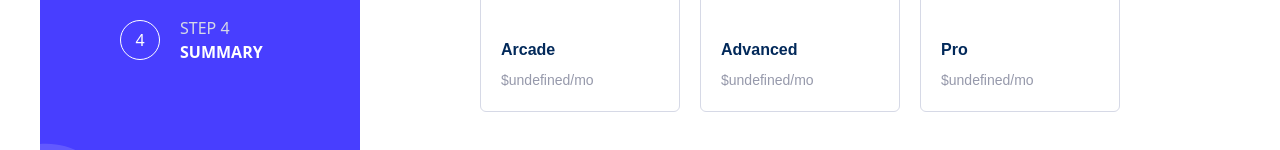
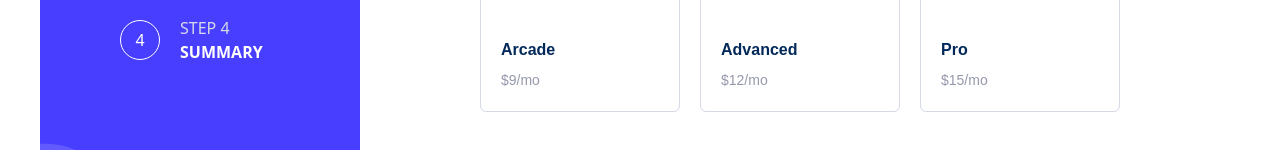
Before and after one commit to camjohnson-code/fe-mentor-multi-page-form, a React (Vite) app: page / in a window 1280 px wide. Both pictures are taken after typing "Sample", "name@example.com", "5551234" into the empty fields and a click on the button "Next Step". Shown: the part 332-482 px from the top of the page. Built offline with nearby package versions, Linux system fonts and the light colour scheme.

Commit message:
Refactor to include price

```diff
--- a/src/Plan Card.jsx
+++ b/src/Plan Card.jsx
@@ -1,4 +1,4 @@
-const PlanCard = ({ isSelected, onClick, plan, price, isMonthly }) => {
+const PlanCard = ({ isSelected, onClick, plan, monthlyPrice, yearlyPrice, isMonthly }) => {
   return (
     <div className='flex justify-end'>
       <div
@@ -14,7 +14,7 @@ const PlanCard = ({ isSelected, onClick, plan, price, isMonthly }) => {
         />
         <div className='flex flex-col gap-2'>
           <p className='font-bold text-marine-blue' style={{ fontSize: '1rem' }}>{plan}</p>
-          <p className='font-light text-sm text-cool-gray'>{`$${isMonthly ? price : price * 10}/${isMonthly ? 'mo' : 'yr'}`}</p>
+          <p className='font-light text-sm text-cool-gray'>{`$${isMonthly ? monthlyPrice : yearlyPrice}/${isMonthly ? 'mo' : 'yr'}`}</p>
           <p className={`text-marine-blue font-light ${isMonthly ? 'hidden' : ''}`}>2 months free</p>
         </div>
       </div>
```
